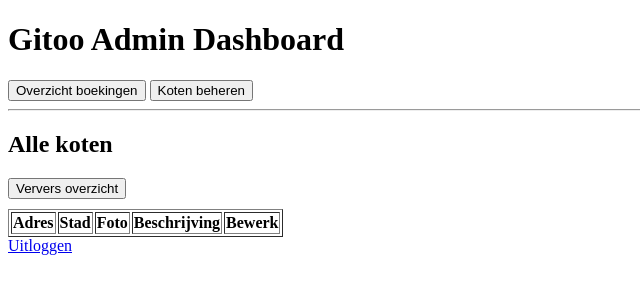
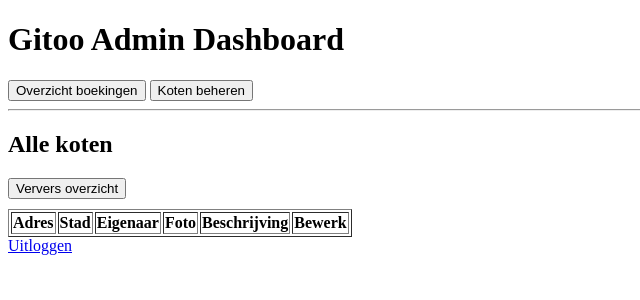
Before and after one commit to A-D-DBS-application/web-application-2025-group-7, a Flask app: page /dashboard_admin_koten in a window 1280 px wide. Shown: the top 300 px of the page, without its empty margins (0-640 px from the left). Run offline with Flask 3, Linux system fonts and the light colour scheme; the visitor is signed in with stand-in values (Sample User, id 1); lists and menus that the app fills with data are empty.

Commit message:
eigenaar

```diff
--- a/Flask/app/routes.py
+++ b/Flask/app/routes.py
@@ -3,6 +3,7 @@ from warnings import filters
 from flask import render_template, request, redirect, url_for, session, flash
 from werkzeug.utils import secure_filename
 import os, time
+from sqlalchemy.orm import joinedload
 from .models import Beschikbaarheid, db, Gebruiker, Student, Huurder, Kot, Boeking, Kotbaas
 from datetime import datetime
 
@@ -77,7 +78,6 @@ def register_routes(app):
             except ValueError:
                 pass
 
-        from sqlalchemy.orm import joinedload
         koten = query.options(joinedload(Kot.beschikbaarheden)).all()
         return render_template('index.html', koten=koten, filters=filters)
 
@@ -247,6 +247,10 @@ def register_routes(app):
         if 'gebruiker_id' not in session or session.get('rol') not in ['student', 'kotbaas']:
             return redirect(url_for('login'))
         rol = session.get('rol')
+        gebruiker = Gebruiker.query.get(session['gebruiker_id'])
+        if not gebruiker:
+            flash('Gebruiker niet gevonden.', 'error')
+            return redirect(url_for('login'))
 
         if request.method == 'POST':
             # Kotgegevens ophalen
@@ -281,20 +285,32 @@ def register_routes(app):
             kotbaas_id = None
 
             if rol == 'student':
-                kotbaas_naam = request.form['kotbaas_naam'].strip()
+                kotbaas_voornaam = request.form.get('kotbaas_voornaam', '').strip()
+                kotbaas_achternaam = request.form.get('kotbaas_achternaam', '').strip()
+                if not kotbaas_voornaam or not kotbaas_achternaam:
+                    flash('Vul zowel voornaam als achternaam van de kotbaas in.', 'error')
+                    return render_template('add_kot.html', rol=rol, gebruiker=gebruiker)
+                kotbaas_naam = f"{kotbaas_voornaam} {kotbaas_achternaam}"
                 kotbaas = Gebruiker.query.filter_by(naam=kotbaas_naam, type='kotbaas').first()
                 if not kotbaas:
                     flash('Naam is fout getypt of kotbaas is nog niet geregistreerd op onze website.', 'error')
-                    return render_template('add_kot.html', rol=rol)
+                    return render_template('add_kot.html', rol=rol, gebruiker=gebruiker)
                 kotbaas_id = kotbaas.gebruiker_id
                 student_id = session['gebruiker_id']
             elif rol == 'kotbaas':
+                eigenaar_voornaam = request.form.get('eigenaar_voornaam', '').strip()
+                eigenaar_achternaam = request.form.get('eigenaar_achternaam', '').strip()
+                if not eigenaar_voornaam or not eigenaar_achternaam:
+                    flash('Vul zowel je voornaam als achternaam in.', 'error')
+                    return render_template('add_kot.html', rol=rol, gebruiker=gebruiker)
+                volledige_eigenaar_naam = f"{eigenaar_voornaam} {eigenaar_achternaam}"
+                gebruiker.naam = volledige_eigenaar_naam
                 student_naam = request.form['student_naam'].strip()
                 student = Gebruiker.query.filter_by(naam=student_naam, type='student').first()
                 if not student:
                     flash('Naam is fout getypt of student is nog niet geregistreerd op onze website.', 'error')
-                    return render_template('add_kot.html', rol=rol)
-                kotbaas_id = session['gebruiker_id']
+                    return render_template('add_kot.html', rol=rol, gebruiker=gebruiker)
+                kotbaas_id = gebruiker.gebruiker_id
                 student_id = student.gebruiker_id
 
             # Initiatiefnemer-logica
@@ -338,7 +354,7 @@ def register_routes(app):
             return redirect(url_for('dashboard'))
 
         # GET: juiste formulier tonen met goede rol
-        return render_template('add_kot.html', rol=session.get('rol'))
+        return render_template('add_kot.html', rol=session.get('rol'), gebruiker=gebruiker)
 
     @app.route('/verwijder_kot/<int:kot_id>', methods=['POST'])
     def verwijder_kot(kot_id):
@@ -460,7 +476,12 @@ def register_routes(app):
     def dashboard_admin_koten():
         if 'rol' not in session or session['rol'] != 'admin':
             return redirect(url_for('login'))
-        koten = Kot.query.all()
+        koten = (
+            Kot.query.options(
+                joinedload(Kot.kotbaas).joinedload(Kotbaas.gebruiker),
+                joinedload(Kot.student).joinedload(Student.gebruiker)
+            ).all()
+        )
         return render_template('admin_kot_list.html', koten=koten)
 
     @app.route('/admin/kot/<int:kot_id>/edit', methods=['GET', 'POST'])
--- a/Flask/app/templates/admin_kot_list.html
+++ b/Flask/app/templates/admin_kot_list.html
@@ -9,6 +9,7 @@
         <tr>
             <th>Adres</th>
             <th>Stad</th>
+            <th>Eigenaar</th>
             <th>Foto</th>
             <th>Beschrijving</th>
             <th>Bewerk</th>
@@ -19,6 +20,25 @@
             <tr>
                 <td>{{ kot.adres }}</td>
                 <td>{{ kot.stad }}</td>
+                <td>
+                    {% set eigenaar = None %}
+                    {% if kot.kotbaas and kot.kotbaas.gebruiker %}
+                        {% set eigenaar = kot.kotbaas.gebruiker.naam %}
+                    {% elif kot.student and kot.student.gebruiker %}
+                        {% set eigenaar = kot.student.gebruiker.naam %}
+                    {% endif %}
+                    {% if eigenaar %}
+                        {% set eigenaar_trimmed = eigenaar.strip() %}
+                        {% if eigenaar_trimmed %}
+                            {% set naamdelen = eigenaar_trimmed.split(' ', 1) %}
+                            {{ naamdelen[0] }}{% if naamdelen|length > 1 %} {{ naamdelen[1] }}{% endif %}
+                        {% else %}
+                            Onbekend
+                        {% endif %}
+                    {% else %}
+                        Onbekend
+                    {% endif %}
+                </td>
                 <td>
                     {% if kot.foto %}
                         <img src="{{ kot.foto }}" width="80">
```
Also changed, not shown: Flask/app/templates/add_kot.html (+9 -1 lines).
